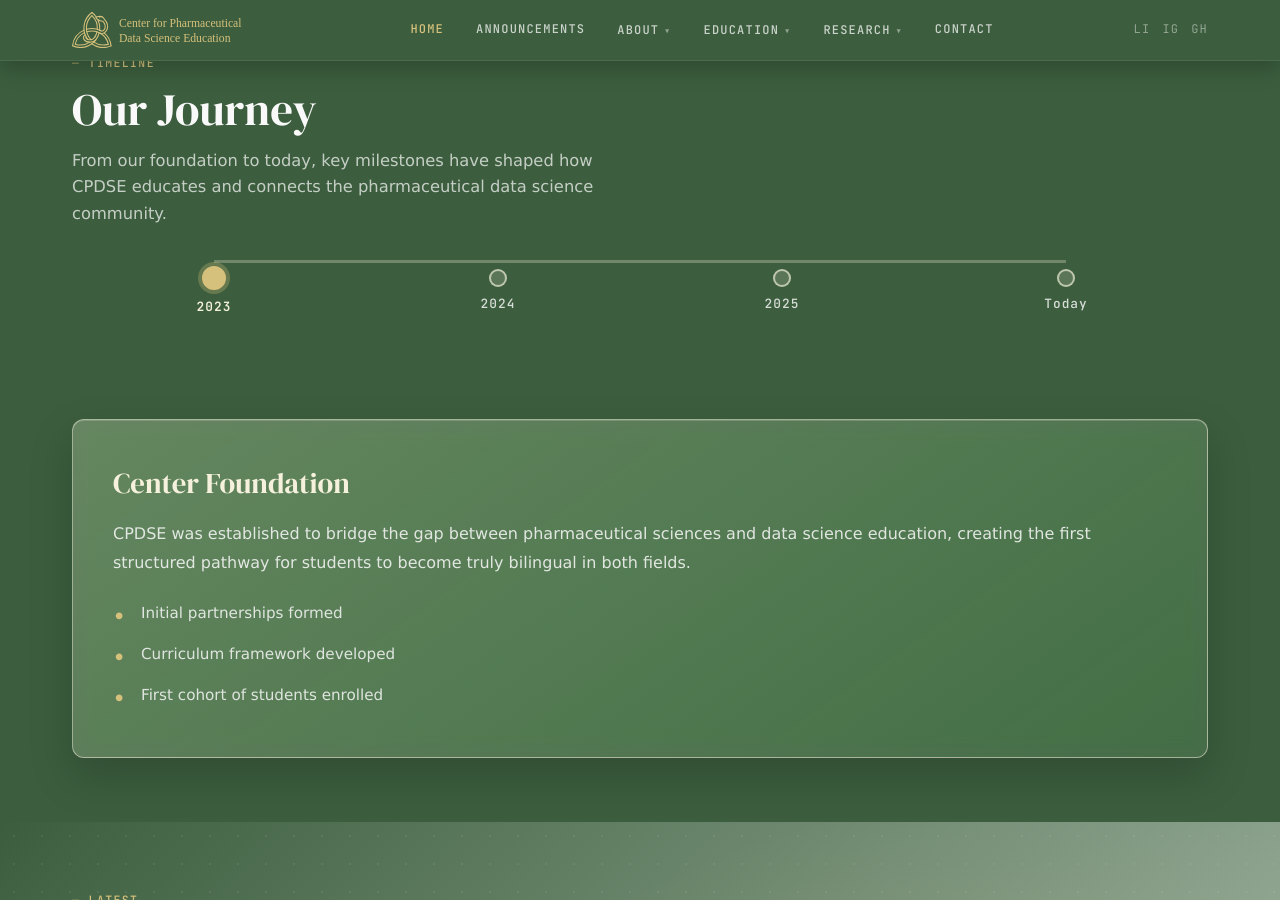
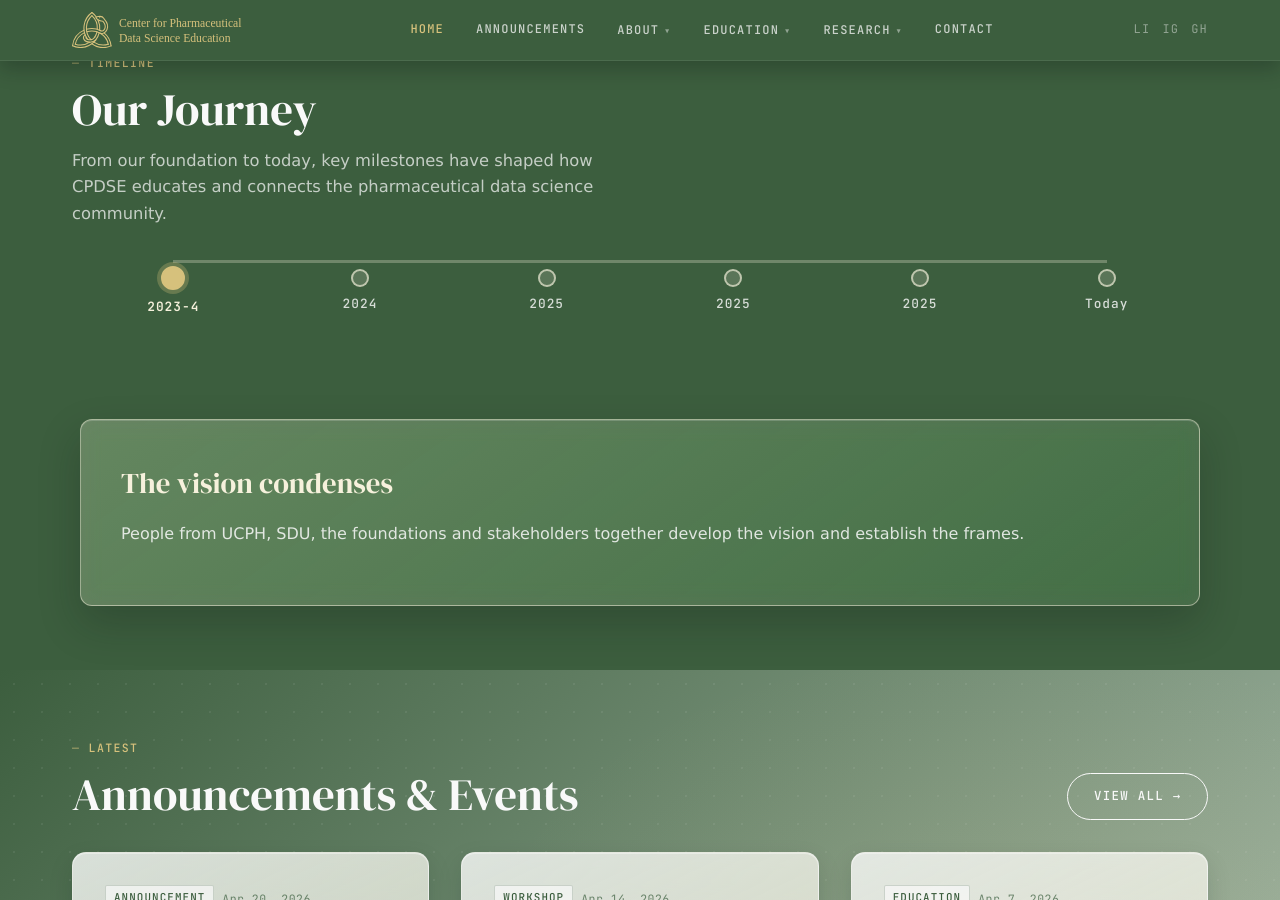
Before and after one commit to CPDSE/PagesCMS, a Jekyll site: the page built from index.md, in a window 1280 px wide and 900 px high, scrolled down 2206 px. Built offline with Jekyll 4.4.1, drawn with Linux system fonts in a browser that asks for light colours.

Commit message:
slider styling

```diff
--- a/_layouts/home.html
+++ b/_layouts/home.html
@@ -104,50 +104,47 @@ layout: default
     </div>
     <div class="timeline-tabs-wrapper">
       <div class="timeline-tabs">
-        <button class="timeline-tab active" data-year="2023">2023</button>
-        <button class="timeline-tab" data-year="2024">2024</button>
-        <button class="timeline-tab" data-year="2025">2025</button>
+        <button class="timeline-tab active" data-year="vision">2023-4</button>
+        <button class="timeline-tab" data-year="grant">2024</button>
+        <button class="timeline-tab" data-year="season1">2025</button>
+        <button class="timeline-tab" data-year="retreat">2025</button>
+        <button class="timeline-tab" data-year="season2">2025</button>
         <button class="timeline-tab" data-year="today">Today</button>
       </div>
 
       <div class="timeline-content">
-        <div class="timeline-item active" data-year="2023">
-          <h4>Center Foundation</h4>
-          <p>CPDSE was established to bridge the gap between pharmaceutical sciences and data science education, creating the first structured pathway for students to become truly bilingual in both fields.</p>
-          <ul style="color: rgba(63, 94, 62, 0.8); margin-top: 0.75rem;">
-            <li>Initial partnerships formed</li>
-            <li>Curriculum framework developed</li>
-            <li>First cohort of students enrolled</li>
-          </ul>
+        <div class="timeline-item active" data-year="vision">
+          <h4>The vision condenses</h4>
+          <p>People from UCPH, SDU, the foundations and stakeholders together develop the vision and establish the frames.</p>
         </div>
 
-        <div class="timeline-item" data-year="2024">
-          <h4>Expansion & Innovation</h4>
-          <p>Our center grew to 60+ members across seven university departments at two institutions, establishing data science facilities and launching comprehensive educational programs.</p>
-          <ul style="color: rgba(63, 94, 62, 0.8); margin-top: 0.75rem;">
-            <li>Data science facility established</li>
-            <li>Cross-institutional collaboration strengthened</li>
-            <li>Research initiatives launched</li>
-          </ul>
+        <div class="timeline-item" data-year="grant">
+          <h4>Grant!</h4>
+          <p>The grant is awarded and the collaboration agreements are finished.</p>
+          <p>Opening for Center Leader role announced.</p>
         </div>
 
-        <div class="timeline-item" data-year="2025">
-          <h4>Strategic Growth</h4>
-          <p>We continue to advance our mission by developing cutting-edge educational materials, fostering community engagement, and expanding our influence in pharmaceutical data science.</p>
-          <ul style="color: rgba(63, 94, 62, 0.8); margin-top: 0.75rem;">
-            <li>New workshop series launched</li>
-            <li>Industry partnerships developed</li>
-            <li>Curriculum enhancements implemented</li>
-          </ul>
+        <div class="timeline-item" data-year="season1">
+          <h4>Season 1: From Idea to Mobilization</h4>
+          <p>Existing university staff, center leader and coordinator mobilize and take responsibility for sub-areas termed circles.</p>
+        </div>
+
+        <div class="timeline-item" data-year="retreat">
+          <h4>First CDPSE Retreat</h4>
+          <p>25 active CPDSE people evaluated season 1 and made plans for season 2.</p>
+        </div>
+
+        <div class="timeline-item" data-year="season2">
+          <h4>Season 2: From Mobilization to Perseverance and Clarity</h4>
+          <p>Gradual shift from getting to know and owning plans to acting and impacting outwards.</p>
         </div>
 
         <div class="timeline-item" data-year="today">
-          <h4>Shaping the Future</h4>
-          <p>Today, CPDSE stands as a beacon of excellence in pharmaceutical data science education, empowering students, researchers, and professionals to unlock the power of data in drug discovery and development.</p>
-          <ul style="color: rgba(63, 94, 62, 0.8); margin-top: 0.75rem;">
-            <li>Educating the next generation</li>
-            <li>Advancing research initiatives</li>
-            <li>Building a global community</li>
+          <h4>What's happening now</h4>
+          <ul>
+            <li>Initiatives to increase project maturity and visibility of deliverables.</li>
+            <li>Upstaffing and onboarding.</li>
+            <li>Clearer allocation of data scientists to existing courses.</li>
           </ul>
         </div>
       </div>
--- a/assets/css/main.css
+++ b/assets/css/main.css
@@ -558,6 +558,8 @@ a { color: inherit; }
   display: flex;
   flex-direction: column;
   gap: 3rem;
+  max-width: 1120px;
+  margin: 0 auto;
 }
 /* Visual timeline line with year markers */
 .timeline-tabs {
@@ -639,6 +641,7 @@ a { color: inherit; }
 .timeline-content {
   position: relative;
   margin-top: 2rem;
+  width: 100%;
 }
 .timeline-item {
   display: none;
```
